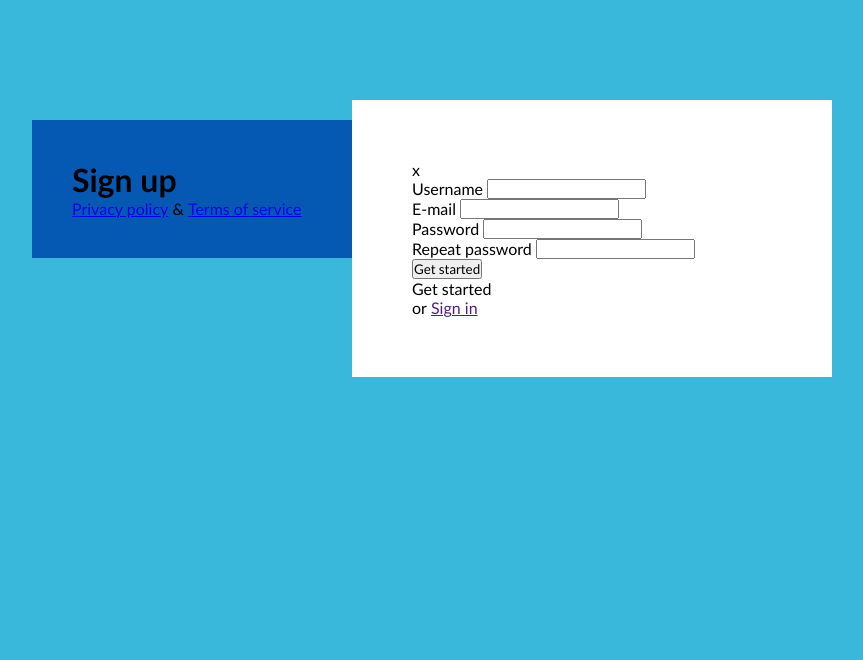
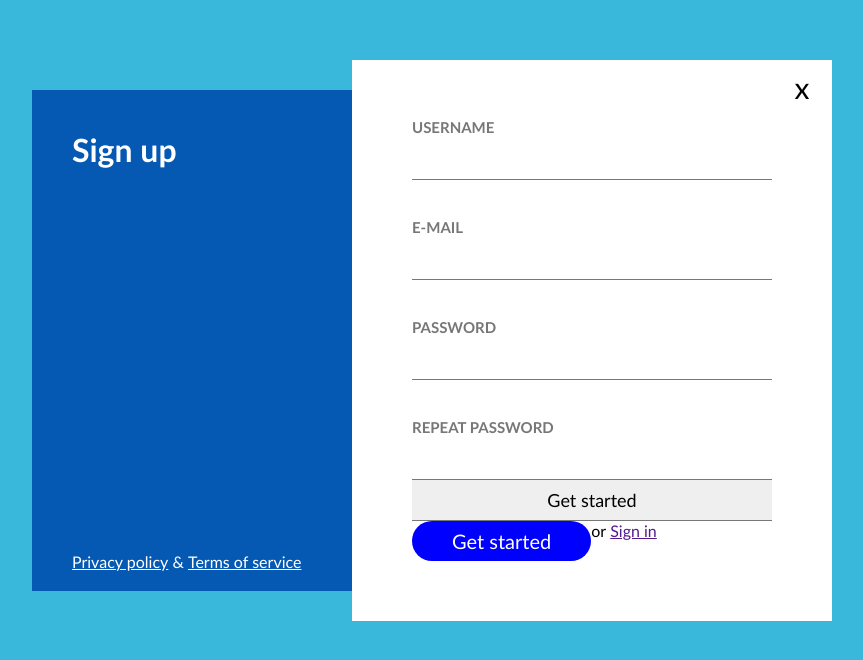
Before and after one commit to Edvardas1989/4-Sign-up, a plain HTML site: page index.html in a window 1280 px wide. Shown: the whole page, without its empty margins (208-1071 px from the left). Drawn offline with Linux system fonts and the light colour scheme.

Commit message:
Element positioning with position absolute

```diff
--- a/css/custom.css
+++ b/css/custom.css
@@ -4,58 +4,104 @@ background-color: #3AB8DB;
     main {
         display: inline-block;
         width: 800px;
-        margin-top: 100px;
+        margin-top: 60px;
         margin-left: calc(50% - 400px);
-
+        position: relative;
     }
         .left-column {
             display: inline-block;
             float: left;
             width: 40%;
             padding: 40px;
-            margin-top: 20px;
             background-color: #0659B3;
+            position: absolute;
+            top: 30px;
+            bottom: 30px;
+            color: #fff;
         }
             h1 {
-
             }
             footer {
-
+                position: absolute;
+                bottom: 20px;
             }
+                footer > span {
+                }
                 footer > a {
-
-                }
-                footer > span {
-
+                    color: #fff;
                 }
         .right-column {
             display: inline-block;
-            float: left;
+            float: right;
             width: 60%;
             padding: 60px;
             background-color: #fff;
+            position: relative;
         }
             .close {
-
+                display: inline-block;
+                width: 60px;
+                height: 60px;
+                font-size: 30px;
+                text-align: center;
+                line-height: 54px;
+                position: absolute;
+                top: 0px;
+                right: 0px;
             }
             .form {
-
+                    display: inline-block;
+                    width: 100%;
             }
                 .form-row {
-
+                        display: inline-block;
+                        width: 100%;
                 }
-                    labe {
-
+                        .form-row + .form-row {
+                            margin-top: 40px;
+                        }
+                    label {
+                        display: inline-block;
+                        width: 100%;
+                        text-transform: uppercase;
+                        font-size: 15px;
+                        line-height: 15px;
+                        font-weight: 700;
+                        color: #777;
                     }
                     input {
-
+                        display: inline-block;
+                        width: 100%;
+                        border: none;
+                        border-bottom: 1px solid #777;
+                        font-size: 18px;
+                        color: #000;
+                        line-height: 40px;
                     }
                     .btn {
-
+                        display: inline-block;
+                        float: left;
+                        padding: 10px;
+                        padding-left: 40px;
+                        padding-right: 40px;
+                        font-size: 20px;
+                        line-height: 20px;
+                        background-color: blue;
+                        color: #fff;
+                        border-radius: 20px;
                     }
-                        .form-row > span {
-
-                        }
-                        .form-row > a {
-
-                        }
+                    .form-row > span {
+                        display: inline-block;
+                        float: left;
+                        padding: 10px;
+                        line-height: 20px;
+                        font-size: 20px;
+                        margin-left: 10px;
+                    }
+                    .form-row > a {
+                        display: inline-block;
+                        float: left;
+                        padding: 10px;
+                        line-height: 20px;
+                        font-size: 20px;
+                    }
```
